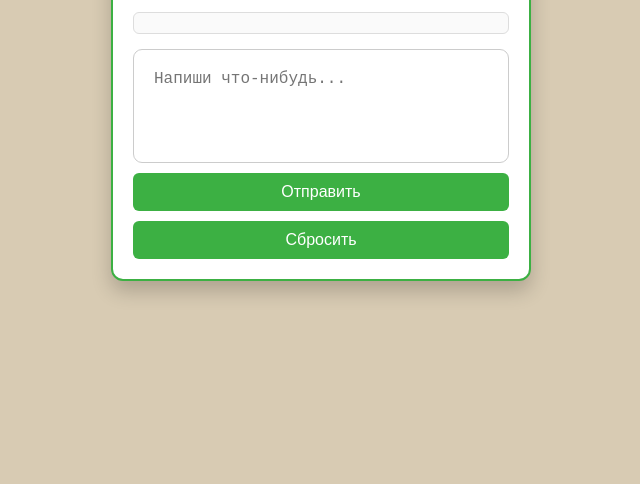
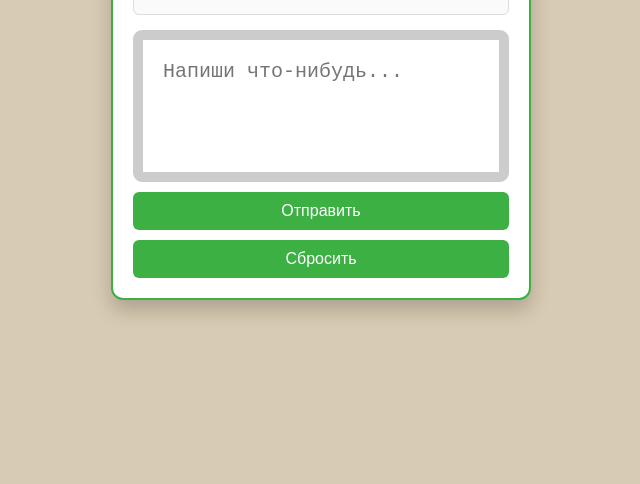
Before and after one commit to Tofik-San/tofgreen-chat, a website: page public/index.html in a window 1280 px wide. Shown: the part 316-800 px from the top of the page, without its empty margins (319-959 px from the left). Drawn offline with Linux system fonts and the light colour scheme.

Commit message:
Update style.css

```diff
--- a/public/style.css
+++ b/public/style.css
@@ -54,9 +54,9 @@ h1 {
 textarea {
     resize: none;
     padding: 20px 20px;
-    font-size: 16px;
+    font-size: 20px;
     border-radius: 9px;
-    border: 1px solid #ccc;
+    border: 10px solid #ccc;
     box-sizing: border-box;
 }
 
```
